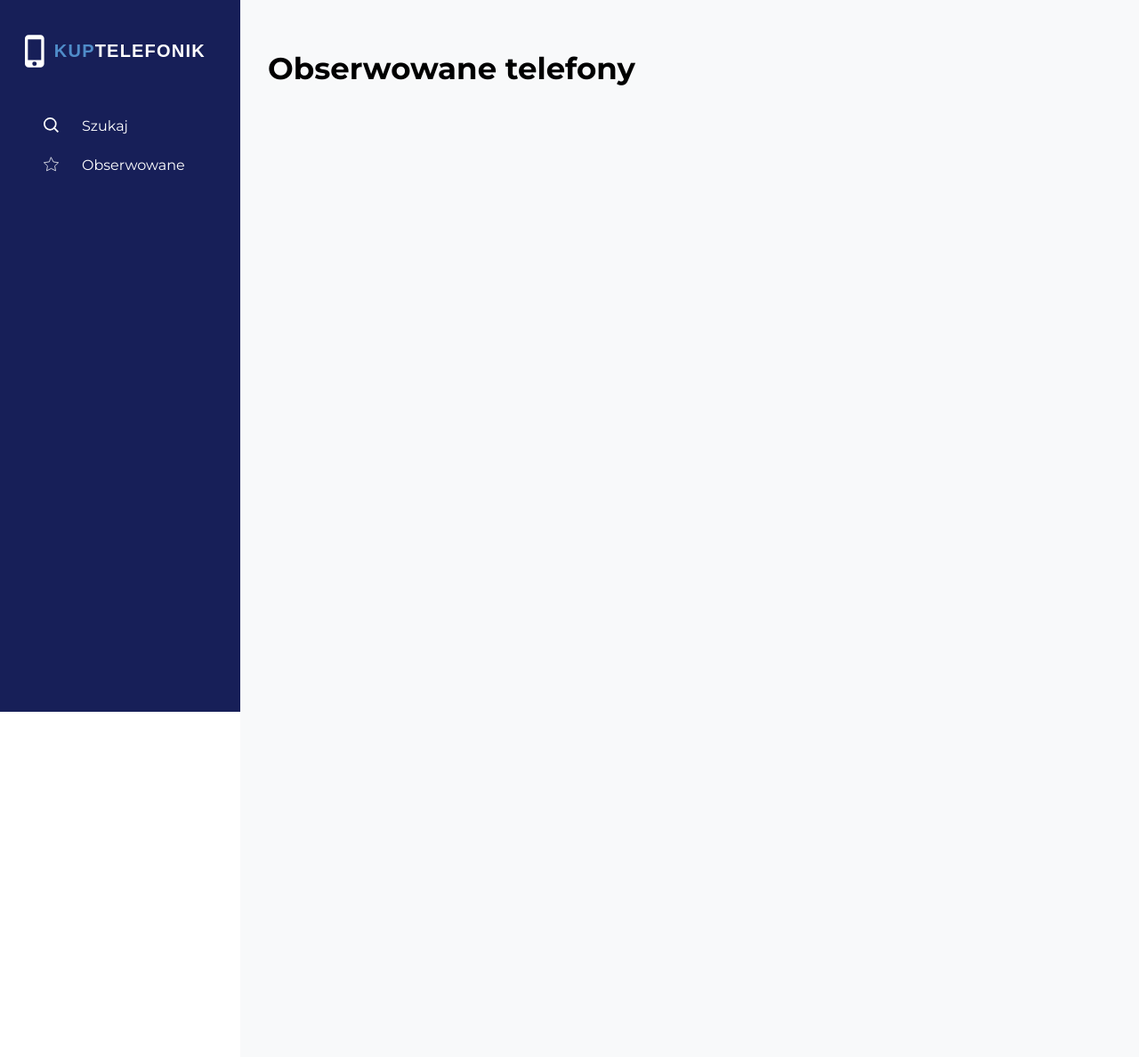
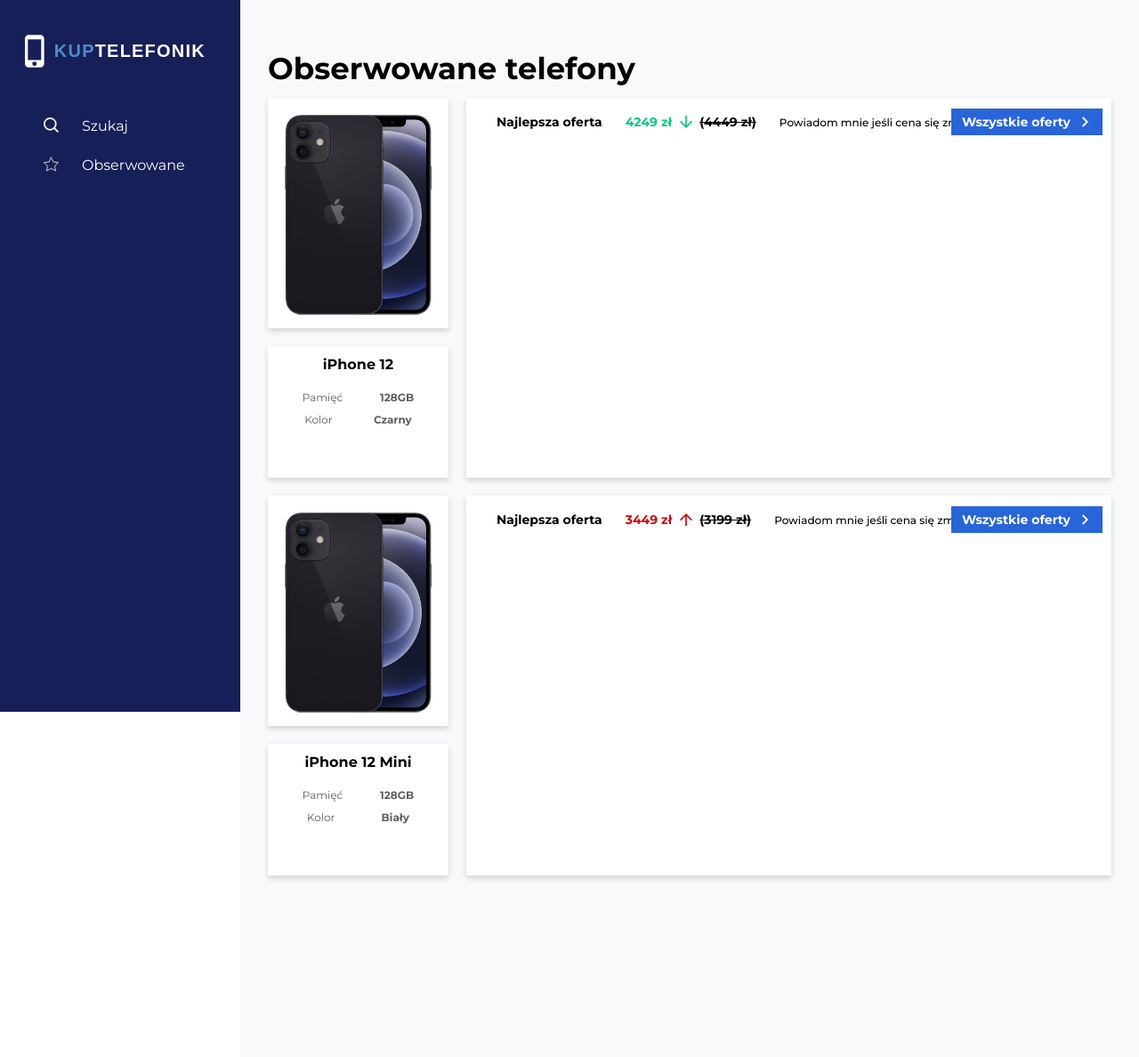
Before and after one commit to damianwasik98/kuptelefonik, a Django app: page /dashboard/observed in a window 1280 px wide. Shown: the top 1188 px of the page at 89% size. Run offline with Django 3.2, Linux system fonts and the light colour scheme.

Commit message:
Observed view first layout without chart and toggle switch

```diff
--- a/apps/dashboard/static/css/style.css
+++ b/apps/dashboard/static/css/style.css
@@ -202,3 +202,77 @@
 .phone-observe-button-container img {
     margin-right: 9px;
 }
+
+div.observed-item {
+    display: flex;
+    margin-bottom: 20px;
+}
+
+div.price-chart {
+    margin-left: 20px;
+    background-color: white;
+    width: 100%;
+    box-shadow: 0px 3px 6px #00000029;
+    opacity: 1;
+}
+
+.price-chart-header {
+    font-size: 14px;
+    font-weight: bold;
+    padding-left: 34px;
+    padding-top: 18px;
+    margin-bottom: 40px;
+    display: flex;
+    align-items: center;
+    position: relative;
+}
+
+.current-price {
+    margin-left: 26px;
+}
+
+.old-price {
+    text-decoration: line-through;
+    /* text-decoration-thickness: 2px; */
+    margin-left: 8px;
+}
+
+.notification {
+    margin-left: 26px;
+    font-size: 12px;
+    font-weight: 500;
+}
+
+.higher-price {
+    color: #CB0E0E;
+}
+
+.lower-price {
+    color: #0FC680;
+}
+
+.price-changed-icon {
+    size: 14px;
+    margin-left: 9px;
+}
+
+.all-offers-button {
+    background-color: #2865D8;
+    color: white;
+    font-size: 14px;
+    border: 0px;
+    padding: 5px 0 5px 12px;
+    width: 170px;
+    height: 30px;
+    text-align: left;
+    display: flex;
+    align-items: center;
+    position: absolute;
+    right: 10px;
+}
+
+.all-offers-button-icon {
+    margin: 13px;
+    width: 7px;
+    height: 12px;
+}
--- a/apps/dashboard/templates/observed.html
+++ b/apps/dashboard/templates/observed.html
@@ -1,5 +1,85 @@
 {% extends 'index.html' %}
+{% load static %}
 
 {% block content %}
 <h1 class="page-heading">Obserwowane telefony</h1>
+<div class="observed-item">
+    <div class="result">
+        <div class="result-img">
+            <img src="{% static 'img/phones/apple-iphone-12-black.png' %}" alt="apple-iphone-12-black">
+        </div>
+        <div class="result-info">
+            <p class="phone-name">iPhone 12</p>
+            <div class="phone-details">
+                <div class="info-inline">
+                    <p class="label">Pamięć</p>
+                    <p class="value">128GB</p>
+                </div>
+                <div class="info-inline">
+                    <p class="label">Kolor</p>
+                    <p class="value">Czarny</p>
+                </div>
+            </div>
+        </div>
+    </div>
+    <div class="price-chart">
+        <section class="price-chart-header">
+            <span>Najlepsza oferta</span>
+            <span class="current-price lower-price">4249 zł</span>
+            <img class="price-changed-icon" src="{% static 'icons/lower-price-icon.svg' %}" alt="lower-price-icon">
+            <span class="old-price">(4449 zł)</span>
+            <div class="notification">
+                <span class="notification-text">Powiadom mnie jeśli cena się zmieni</h3>
+            </div>
+            <button class="all-offers-button">
+                <span>Wszystkie oferty</span>
+                <img src="{% static 'icons/all-offers-button.svg' %}" alt="all-offers-button" class="all-offers-button-icon">
+            </button>
+        </section>
+        <section class="chart-area">
+
+        </section>
+    </div>
+</div>
+
+<div class="observed-item">
+    <div class="result">
+        <div class="result-img">
+            <img src="{% static 'img/phones/apple-iphone-12-black.png' %}" alt="apple-iphone-12-black">
+        </div>
+        <div class="result-info">
+            <p class="phone-name">iPhone 12 Mini</p>
+            <div class="phone-details">
+                <div class="info-inline">
+                    <p class="label">Pamięć</p>
+                    <p class="value">128GB</p>
+                </div>
+                <div class="info-inline">
+                    <p class="label">Kolor</p>
+                    <p class="value">Biały</p>
+                </div>
+            </div>
+        </div>
+    </div>
+    <div class="price-chart">
+        <section class="price-chart-header">
+            <span>Najlepsza oferta</span>
+            <span class="current-price higher-price">3449 zł</span>
+            <img class="price-changed-icon" src="{% static 'icons/higher-price-icon.svg' %}" alt="higher-price-icon">
+            <span class="old-price">(3199 zł)</span>
+            <div class="notification">
+                <span class="notification-text">Powiadom mnie jeśli cena się zmieni</h3>
+            </div>
+            <button class="all-offers-button">
+                <span>Wszystkie oferty</span>
+                <img src="{% static 'icons/all-offers-button.svg' %}" alt="all-offers-button" class="all-offers-button-icon">
+            </button>
+        </section>
+        <section class="chart-area">
+
+        </section>
+    </div>
+</div>
+
+
 {% endblock %}
```
Also changed, not shown: apps/dashboard/static/icons/all-offers-button.svg (added), apps/dashboard/static/icons/higher-price-icon.svg (added), apps/dashboard/static/icons/lower-price-icon.svg (added).
